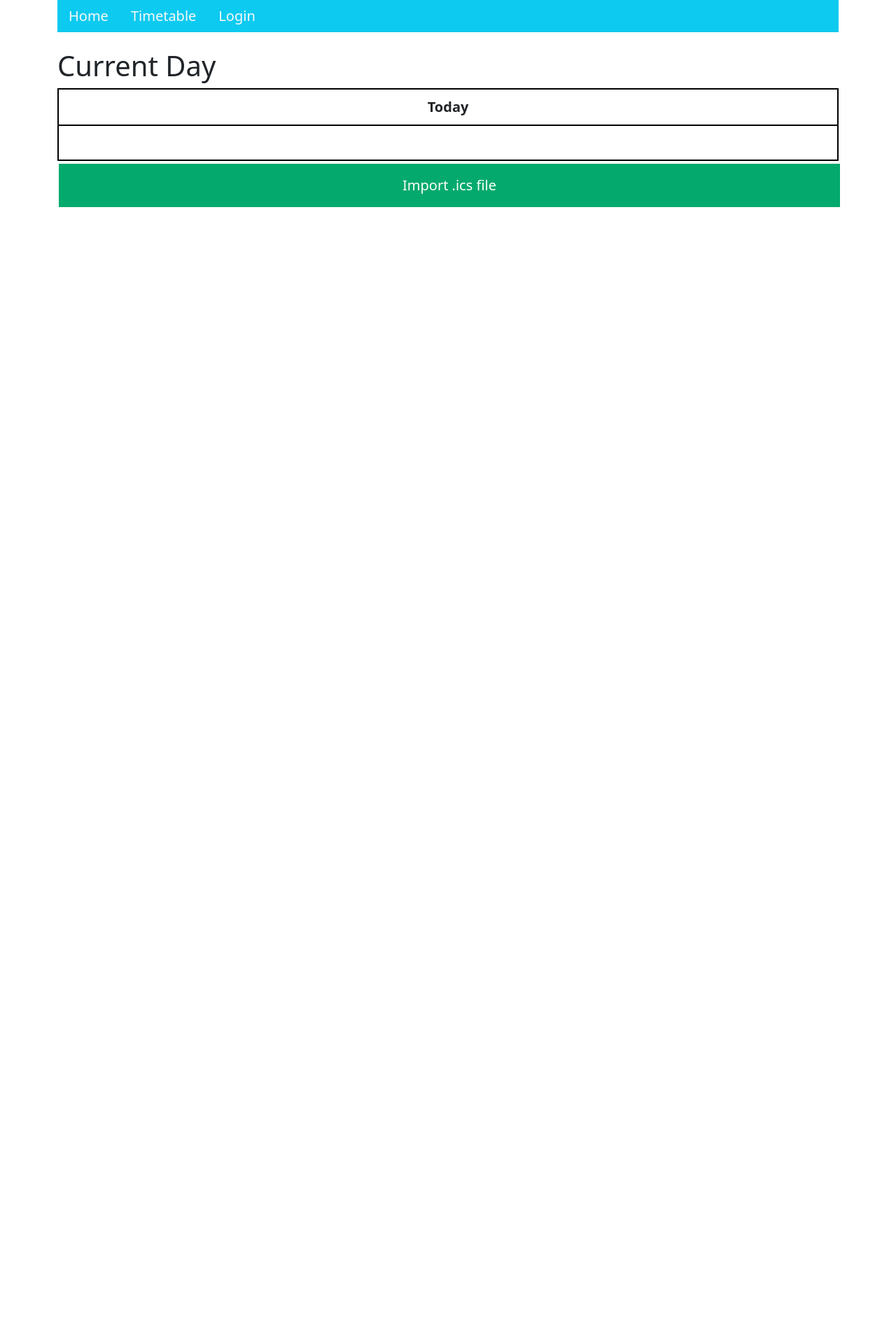
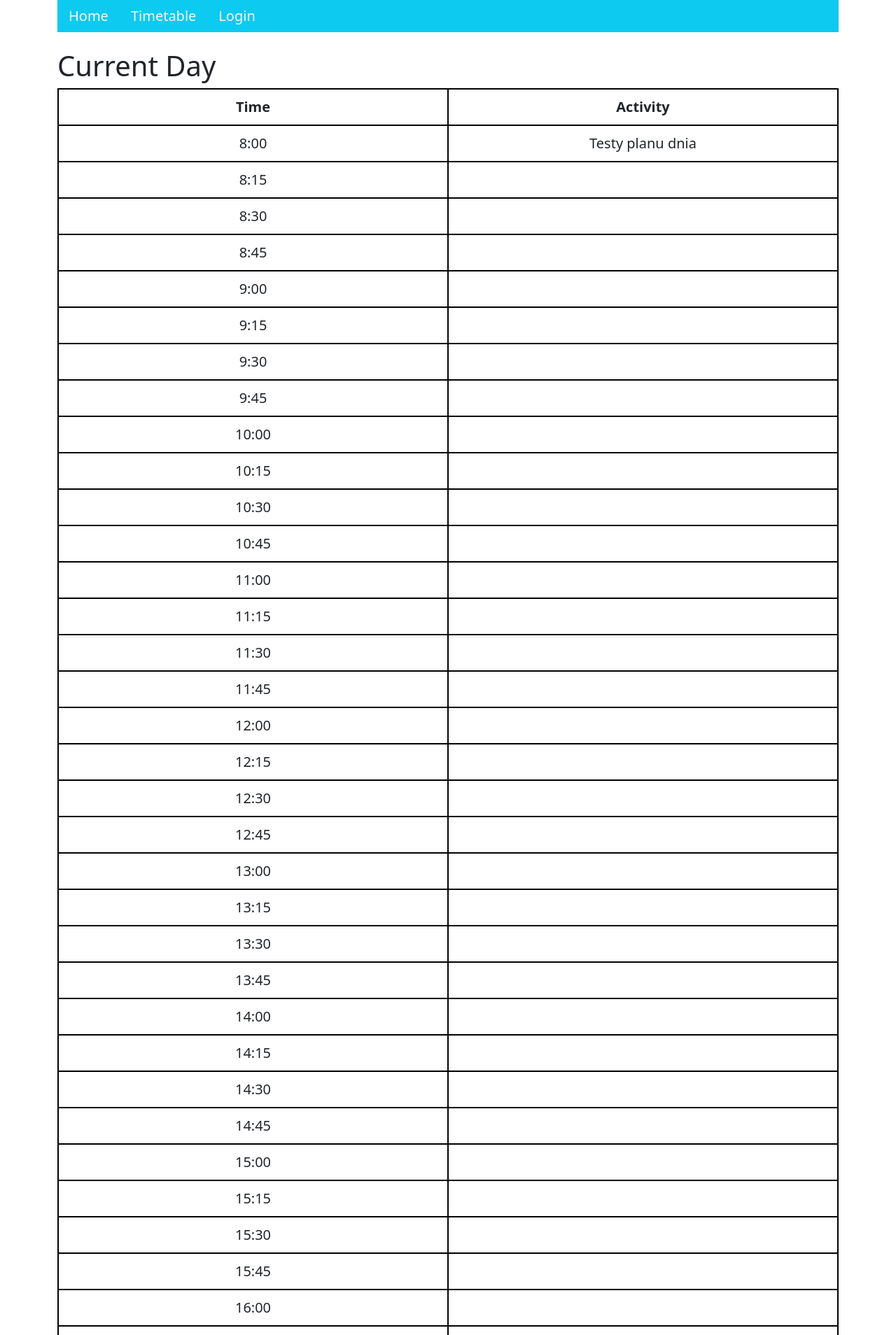
Before and after one commit to damian234527/FinalProject, a Django app: page /timetable/day/ in a window 1280 px wide. Shown: the top 1908 px of the page at 70% size. Before the commit the page ends 296 px from the top, so only its background shows below. Run offline with Django 4.2, Linux system fonts and the light colour scheme; lists and menus that the app fills with data are empty; some libraries are stand-ins or nearby versions.

Commit message:
Testy planu dnia

```diff
--- a/timetable/templates/timetable/day.html
+++ b/timetable/templates/timetable/day.html
@@ -6,11 +6,207 @@
 <h1>Current Day</h1>
 <table>
     <tr>
-        <th>Today</th>
+        <th>Time</th>
+        <th>Activity</th>
     </tr>
     <tr>
+                <td>{{ "8:00" }}</td>
+                <td>{{ time_array.0.2 }}</td>
+    </tr>
+    <tr>
+                <td>{{ "8:15" }}</td>
                 <td>{{ today }}</td>
     </tr>
+    <tr>
+                <td>{{ "8:30" }}</td>
+                <td>{{ today }}</td>
+    </tr>
+    <tr>
+                <td>{{ "8:45" }}</td>
+                <td>{{ today }}</td>
+    </tr>
+    <tr>
+                <td>{{ "9:00" }}</td>
+                <td>{{ today }}</td>
+    </tr>
+    <tr>
+                <td>{{ "9:15" }}</td>
+                <td>{{ today }}</td>
+    </tr>
+    <tr>
+                <td>{{ "9:30" }}</td>
+                <td>{{ today }}</td>
+    </tr>
+    <tr>
+                <td>{{ "9:45" }}</td>
+                <td>{{ today }}</td>
+    </tr>
+    <tr>
+                <td>{{ "10:00" }}</td>
+                <td>{{ today }}</td>
+    </tr>
+    <tr>
+                <td>{{ "10:15" }}</td>
+                <td>{{ today }}</td>
+    </tr>
+    <tr>
+                <td>{{ "10:30" }}</td>
+                <td>{{ today }}</td>
+    </tr>
+    <tr>
+                <td>{{ "10:45" }}</td>
+                <td>{{ today }}</td>
+    </tr>
+    <tr>
+                <td>{{ "11:00" }}</td>
+                <td>{{ today }}</td>
+    </tr>
+    <tr>
+                <td>{{ "11:15" }}</td>
+                <td>{{ today }}</td>
+    </tr>
+    <tr>
+                <td>{{ "11:30" }}</td>
+                <td>{{ today }}</td>
+    </tr>
+    <tr>
+                <td>{{ "11:45" }}</td>
+                <td>{{ today }}</td>
+    </tr>
+    <tr>
+                <td>{{ "12:00" }}</td>
+                <td>{{ today }}</td>
+    </tr>
+    <tr>
+                <td>{{ "12:15" }}</td>
+                <td>{{ today }}</td>
+    </tr>
+    <tr>
+                <td>{{ "12:30" }}</td>
+                <td>{{ today }}</td>
+    </tr>
+    <tr>
+                <td>{{ "12:45" }}</td>
+                <td>{{ today }}</td>
+    </tr>
+    <tr>
+                <td>{{ "13:00" }}</td>
+                <td>{{ today }}</td>
+    </tr>
+    <tr>
+                <td>{{ "13:15" }}</td>
+                <td>{{ today }}</td>
+    </tr>
+    <tr>
+                <td>{{ "13:30" }}</td>
+                <td>{{ today }}</td>
+    </tr>
+    <tr>
+                <td>{{ "13:45" }}</td>
+                <td>{{ today }}</td>
+    </tr>
+    <tr>
+                <td>{{ "14:00" }}</td>
+                <td>{{ today }}</td>
+    </tr>
+    <tr>
+                <td>{{ "14:15" }}</td>
+                <td>{{ today }}</td>
+    </tr>
+    <tr>
+                <td>{{ "14:30" }}</td>
+                <td>{{ today }}</td>
+    </tr>
+    <tr>
+                <td>{{ "14:45" }}</td>
+                <td>{{ today }}</td>
+    </tr>
+    <tr>
+                <td>{{ "15:00" }}</td>
+                <td>{{ today }}</td>
+    </tr>
+    <tr>
+                <td>{{ "15:15" }}</td>
+                <td>{{ today }}</td>
+    </tr>
+    <tr>
+                <td>{{ "15:30" }}</td>
+                <td>{{ today }}</td>
+    </tr>
+    <tr>
+                <td>{{ "15:45" }}</td>
+                <td>{{ today }}</td>
+    </tr>
+    <tr>
+                <td>{{ "16:00" }}</td>
+                <td>{{ today }}</td>
+    </tr>
+    <tr>
+                <td>{{ "16:15" }}</td>
+                <td>{{ today }}</td>
+    </tr>
+    <tr>
+                <td>{{ "16:30" }}</td>
+                <td>{{ today }}</td>
+    </tr>
+    <tr>
+                <td>{{ "16:45" }}</td>
+                <td>{{ today }}</td>
+    </tr>
+    <tr>
+                <td>{{ "17:00" }}</td>
+                <td>{{ today }}</td>
+    </tr>
+    <tr>
+                <td>{{ "17:15" }}</td>
+                <td>{{ today }}</td>
+    </tr>
+    <tr>
+                <td>{{ "17:30" }}</td>
+                <td>{{ today }}</td>
+    </tr>
+    <tr>
+                <td>{{ "17:45" }}</td>
+                <td>{{ today }}</td>
+    </tr>
+    <tr>
+                <td>{{ "18:00" }}</td>
+                <td>{{ today }}</td>
+    </tr>
+    <tr>
+                <td>{{ "18:15" }}</td>
+                <td>{{ today }}</td>
+    </tr>
+    <tr>
+                <td>{{ "18:30" }}</td>
+                <td>{{ today }}</td>
+    </tr>
+    <tr>
+                <td>{{ "18:45" }}</td>
+                <td>{{ today }}</td>
+    </tr>
+    <tr>
+                <td>{{ "19:00" }}</td>
+                <td>{{ today }}</td>
+    </tr>
+    <tr>
+                <td>{{ "19:15" }}</td>
+                <td>{{ today }}</td>
+    </tr>
+    <tr>
+                <td>{{ "19:30" }}</td>
+                <td>{{ today }}</td>
+    </tr>
+    <tr>
+                <td>{{ "19:45" }}</td>
+                <td>{{ today }}</td>
+    </tr>
+    <tr>
+                <td>{{ "20:00" }}</td>
+                <td>{{ today }}</td>
+    </tr>
+
+
 </table>
 <form action="import/" method="post">
     {% csrf_token %}
--- a/timetable/views.py
+++ b/timetable/views.py
@@ -43,4 +43,13 @@
                                                    "today": day})
 
 def day(request):
-    return render(request, "timetable/day.html", {"today": day})
+    time_array = [None] * 64
+    time_earliest_start = 800
+    start_time = 800
+    end_time = 1200
+    description = "Testy planu dnia"
+    time_to_index_conversion = (((start_time - time_earliest_start) // 100 * 60) + (start_time % 100)) // 15
+    time_array[time_to_index_conversion] = [start_time, end_time, description]
+
+    return render(request, "timetable/day.html", {"today": day,
+                                                  "time_array": time_array})
```
Also changed, not shown: 1 other file.
